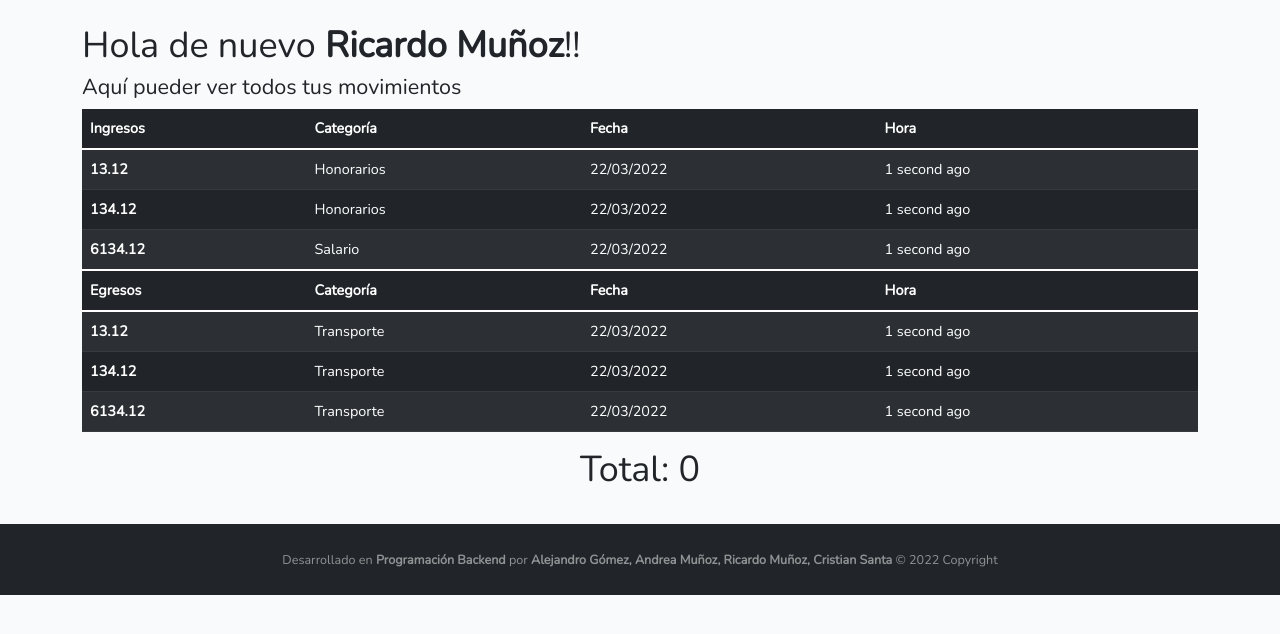
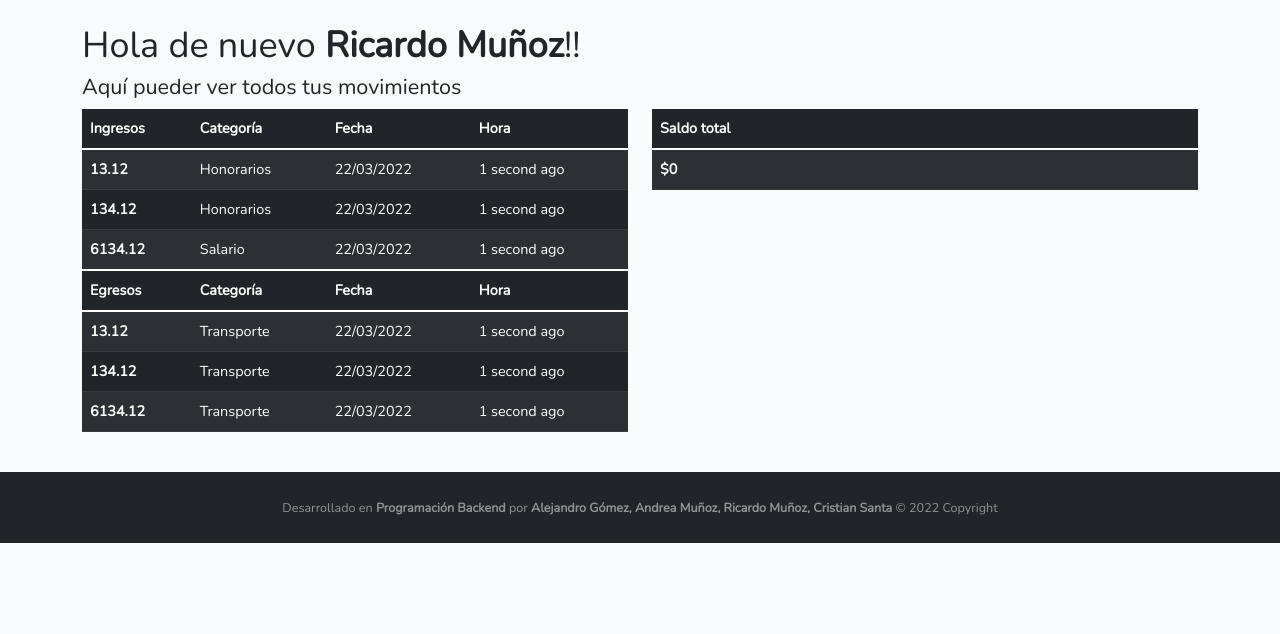
Before and after one commit to RicardoMun/ControlDeGastos, a Laravel app: page /home in a window 1280 px wide. Shown: the part 56-690 px from the top of the page. Run offline with Laravel 8, Linux system fonts and the light colour scheme; a user stored in the database is signed in; data comes from the database, SQL or seed files in the repository; lists and menus that the app fills with data are empty.

Commit message:
Ajustes de diseño

```diff
--- a/resources/views/home.blade.php
+++ b/resources/views/home.blade.php
@@ -3,10 +3,13 @@
 @section('content')
 
 <div class="container">
-
     <h1>Hola de nuevo <strong>{{ Auth::user()->name }}</strong>!! </h1>
     <h4>Aquí pueder ver todos tus movimientos</h4>
 
+    <div class="section">
+        <div class="row">
+
+            <div class="col s10">
                 <table class="table table-dark table-striped table-over">
                     <thead>
                       <tr>
@@ -45,10 +48,31 @@
                         @endforeach
                     </tbody>
                 </table>
+            </div>
 
+            <div class="col s2">
+                <table class="table table-dark table-striped table-over">
 
-    <div class="d-flex justify-content-center">
-        <h1>Total: {{ $total }}</h1>
+                    <thead>
+                        <tr>
+                          <th scope="col">Saldo total</th>
+                        </tr>
+                    </thead>
+
+                    <tbody>
+                        <tr>
+                            <th scope="row">${{ $total }}</th>
+                        </tr>
+                    </tbody>
+
+                </table>
+
+                {{-- <div class="d-flex justify-content-center">
+                    <h1></h1>
+                </div> --}}
+            </div>
+
+        </div>
     </div>
 
 
```
Lines whose indentation alone changed are shown as unchanged.
